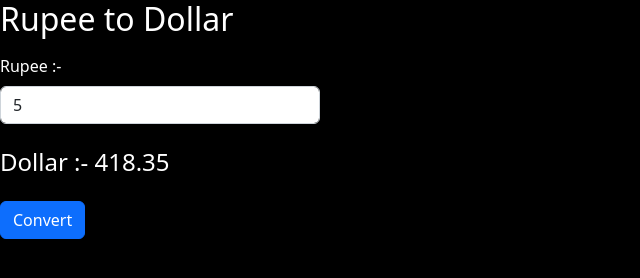
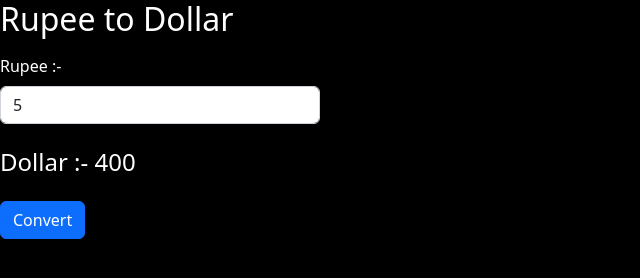
Before and after one commit to JatinKundara/converter, a plain HTML site: page index.html in a window 1280 px wide. Both pictures are taken after typing "5" into the empty fields and a click on the input "Convert". Shown: the full height of the page, 0-640 px from the left. Drawn offline with nearby package versions, Linux system fonts and the light colour scheme.

Commit message:
Update index.html

```diff
--- a/index.html
+++ b/index.html
@@ -45,7 +45,7 @@
     let result = document.querySelector("#result");
 
     document.querySelector("#btn").addEventListener('click', function(){
-        let calculate = (celsius.value * 83.67);
+        let calculate = (celsius.value * 80);
         result.innerHTML = (`${calculate}`);
         console.log(calculate);
     })
```
